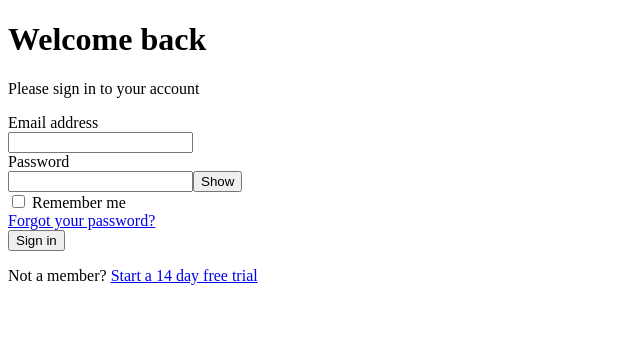
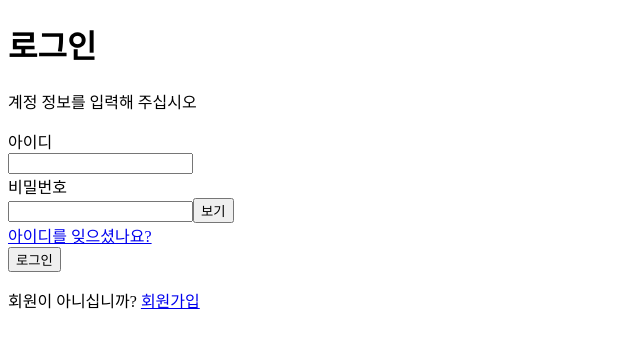
Before and after one commit to Parktkddyd/board_front, a Vue app: page /login in a window 1280 px wide. Shown: the top 348 px of the page, without its empty margins (0-640 px from the left). Built offline with nearby package versions, Linux system fonts and the light colour scheme.

Commit message:
fix: 로그인 뷰 수정

```diff
--- a/src/components/LoginView.vue
+++ b/src/components/LoginView.vue
@@ -3,30 +3,30 @@
     <div class="max-w-md w-full bg-white rounded-lg shadow-lg p-8">
       <!-- Header -->
       <div class="text-center mb-8">
-        <h1 class="text-2xl font-bold text-gray-900">Welcome back</h1>
-        <p class="text-gray-600 mt-2">Please sign in to your account</p>
+        <h1 class="text-2xl font-bold text-gray-900">로그인</h1>
+        <p class="text-gray-600 mt-2">계정 정보를 입력해 주십시오</p>
       </div>
 
       <!-- Form -->
       <form @submit.prevent="handleSubmit" class="space-y-6">
-        <!-- Email Input -->
+        <!-- Id Input -->
         <div>
-          <label for="email" class="block text-sm font-medium text-gray-700">
-            Email address
+          <label for="id" class="block text-sm font-medium text-gray-700">
+            아이디
           </label>
           <div class="mt-1">
             <input
-              id="email"
-              v-model="form.email"
-              type="email"
+              id="id"
+              v-model="form.userId"
+              type="id"
               required
               :class="[
                 'appearance-none block w-full px-3 py-2 border rounded-md shadow-sm placeholder-gray-400 focus:outline-none focus:ring-blue-500 focus:border-blue-500 sm:text-sm',
-                errors.email ? 'border-red-300' : 'border-gray-300'
+                errors.userId ? 'border-red-300' : 'border-gray-300',
               ]"
             />
-            <p v-if="errors.email" class="mt-2 text-sm text-red-600">
-              {{ errors.email }}
+            <p v-if="errors.userId" class="mt-2 text-sm text-red-600">
+              {{ errors.userId }}
             </p>
           </div>
         </div>
@@ -34,7 +34,7 @@
         <!-- Password Input -->
         <div>
           <label for="password" class="block text-sm font-medium text-gray-700">
-            Password
+            비밀번호
           </label>
           <div class="mt-1 relative">
             <input
@@ -44,7 +44,7 @@
               required
               :class="[
                 'appearance-none block w-full px-3 py-2 border rounded-md shadow-sm placeholder-gray-400 focus:outline-none focus:ring-blue-500 focus:border-blue-500 sm:text-sm',
-                errors.password ? 'border-red-300' : 'border-gray-300'
+                errors.password ? 'border-red-300' : 'border-gray-300',
               ]"
             />
             <button
@@ -52,8 +52,8 @@
               @click="showPassword = !showPassword"
               class="absolute inset-y-0 right-0 pr-3 flex items-center"
             >
-              <span v-if="showPassword" class="text-gray-500">Hide</span>
-              <span v-else class="text-gray-500">Show</span>
+              <span v-if="showPassword" class="text-gray-500">숨기기</span>
+              <span v-else class="text-gray-500">보기</span>
             </button>
             <p v-if="errors.password" class="mt-2 text-sm text-red-600">
               {{ errors.password }}
@@ -61,23 +61,11 @@
           </div>
         </div>
 
-        <!-- Remember Me & Forgot Password -->
+        <!--Forgot Password -->
         <div class="flex items-center justify-between">
-          <div class="flex items-center">
-            <input
-              id="remember-me"
-              v-model="form.rememberMe"
-              type="checkbox"
-              class="h-4 w-4 text-blue-600 focus:ring-blue-500 border-gray-300 rounded"
-            />
-            <label for="remember-me" class="ml-2 block text-sm text-gray-900">
-              Remember me
-            </label>
-          </div>
-
           <div class="text-sm">
             <a href="#" class="font-medium text-blue-600 hover:text-blue-500">
-              Forgot your password?
+              아이디를 잊으셨나요?
             </a>
           </div>
         </div>
@@ -110,9 +98,9 @@
                   d="M4 12a8 8 0 018-8V0C5.373 0 0 5.373 0 12h4zm2 5.291A7.962 7.962 0 014 12H0c0 3.042 1.135 5.824 3 7.938l3-2.647z"
                 ></path>
               </svg>
-              Signing in...
+              로그인 중...
             </template>
-            <template v-else>Sign in</template>
+            <template v-else>로그인</template>
           </button>
         </div>
 
@@ -130,87 +118,100 @@
 
       <!-- Sign Up Link -->
       <p class="mt-8 text-center text-sm text-gray-600">
-        Not a member?
-        <a href="#" class="font-medium text-blue-600 hover:text-blue-500">
-          Start a 14 day free trial
-        </a>
+        회원이 아니십니까?
+        <router-link
+          to="/signup"
+          class="font-medium text-blue-600 hover:text-blue-500"
+        >
+          회원가입
+        </router-link>
       </p>
     </div>
   </div>
 </template>
 
 <script>
+import axios from "axios";
+
 export default {
-  name: 'LoginPage',
+  name: "LoginPage",
   data() {
     return {
       form: {
-        email: '',
-        password: '',
-        rememberMe: false
+        userId: "",
+        password: "",
       },
       errors: {
-        email: '',
-        password: ''
+        userId: "",
+        password: "",
       },
-      globalError: '',
+      globalError: "",
       isLoading: false,
-      showPassword: false
-    }
+      showPassword: false,
+    };
   },
   methods: {
     validateForm() {
-      let isValid = true
-      this.errors.email = ''
-      this.errors.password = ''
-      this.globalError = ''
+      let isValid = true;
+      this.errors.userId = "";
+      this.errors.password = "";
+      this.globalError = "";
 
-      // Email validation
-      if (!this.form.email) {
-        this.errors.email = 'Email is required'
-        isValid = false
-      } else if (!/\S+@\S+\.\S+/.test(this.form.email)) {
-        this.errors.email = 'Please enter a valid email address'
-        isValid = false
+      if (!this.form.userId) {
+        this.errors.userId = "아이디를 입력해 주세요";
+        isValid = false;
       }
 
-      // Password validation
       if (!this.form.password) {
-        this.errors.password = 'Password is required'
-        isValid = false
-      } else if (this.form.password.length < 6) {
-        this.errors.password = 'Password must be at least 6 characters'
-        isValid = false
+        this.errors.password = "비밀번호를 입력해 주세요";
+        isValid = false;
       }
-
-      return isValid
+      return isValid;
     },
     async handleSubmit() {
-      if (!this.validateForm()) return
+      if (!this.validateForm()) return;
 
-      this.isLoading = true
-      this.globalError = ''
+      this.isLoading = true;
+      this.globalError = "";
 
       try {
-        // Simulate API call
-        await new Promise(resolve => setTimeout(resolve, 1500))
+        const response = await axios.post(
+          process.env.VUE_APP_BACK_URL + "/users/login",
+          {
+            user_id: this.form.userId,
+            user_password: this.form.password,
+          }
+        );
 
-        // Here you would typically make your actual API call
-        // const response = await this.$http.post('/api/login', this.form)
-
-        // For demo purposes, we'll just log the form data
-        console.log('Form submitted:', this.form)
-
-        // Redirect or handle successful login
-        this.$emit('login-success')
+        if (response.data.header.customStatusCode === "ACCOUNT-LOGIN-200") {
+          this.$router.push("/");
+          this.$emit("/");
+        } else {
+          // Handle different error codes
+          switch (response.data.header.customStatusCode) {
+            case "ACCOUNT-LOGIN-400-1":
+              this.globalError =
+                "존재하지 않는 아이디 입니다. 다시 시도해 주십시오.";
+              break;
+            case "ACCOUNT-LOGIN-400-2":
+              this.globalError =
+                "비밀번호가 일치하지 않습니다. 다시 시도해 주십시오.";
+              break;
+            default:
+              this.globalError =
+                "알 수 없는 오류가 발생했습니다. 잠시 후 다시 시도해 주십시오.";
+          }
+        }
+        this.$emit("login-success");
       } catch (error) {
-        this.globalError = 'Invalid email or password. Please try again.'
+        this.globalError =
+          "알 수 없는 오류가 발생했습니다. 잠시 후 다시 시도해 주십시오.";
       } finally {
-        this.isLoading = false
+        this.isLoading = false;
       }
-    }
-  }
-}
+    },
+  },
+};
 </script>
 
 <style scoped>
--- a/src/router/router.js
+++ b/src/router/router.js
@@ -19,7 +19,14 @@ const routes = [
   {
     path: '/signup/success',
     name: SignupSuccess,
-    component: SignupSuccess
+    component: SignupSuccess,
+    beforeEnter: (to, from, next) => {
+      if (from.name === 'signup') {
+        next();
+      } else {
+        console.log('error')
+      }
+    },
   }
 ];
 
```
